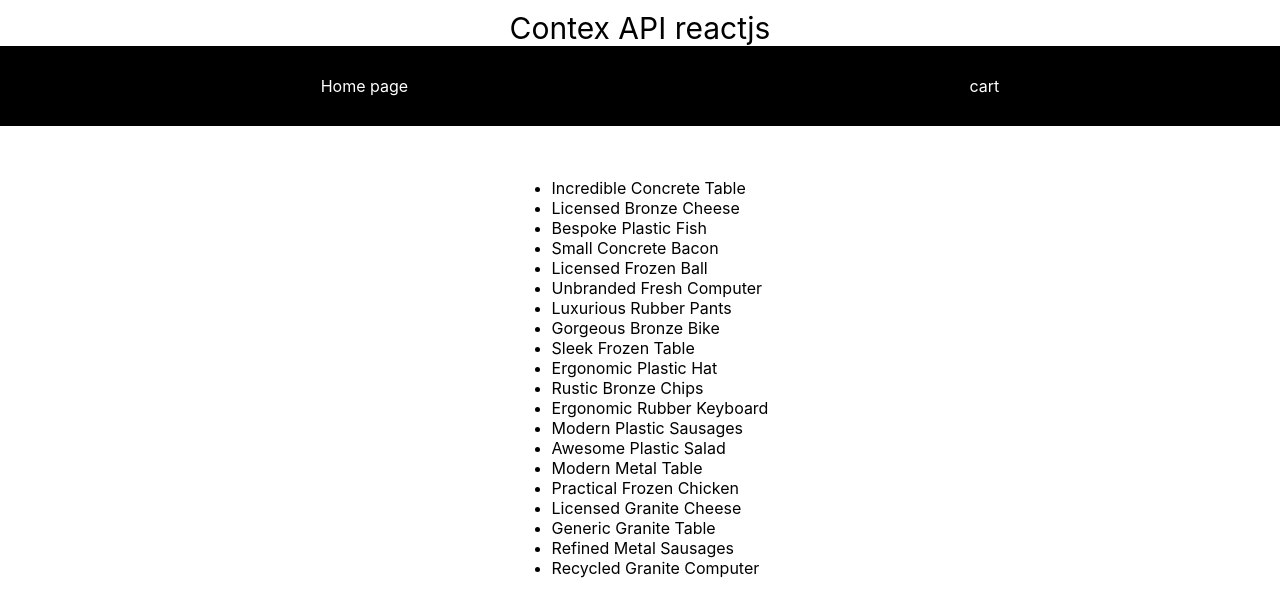
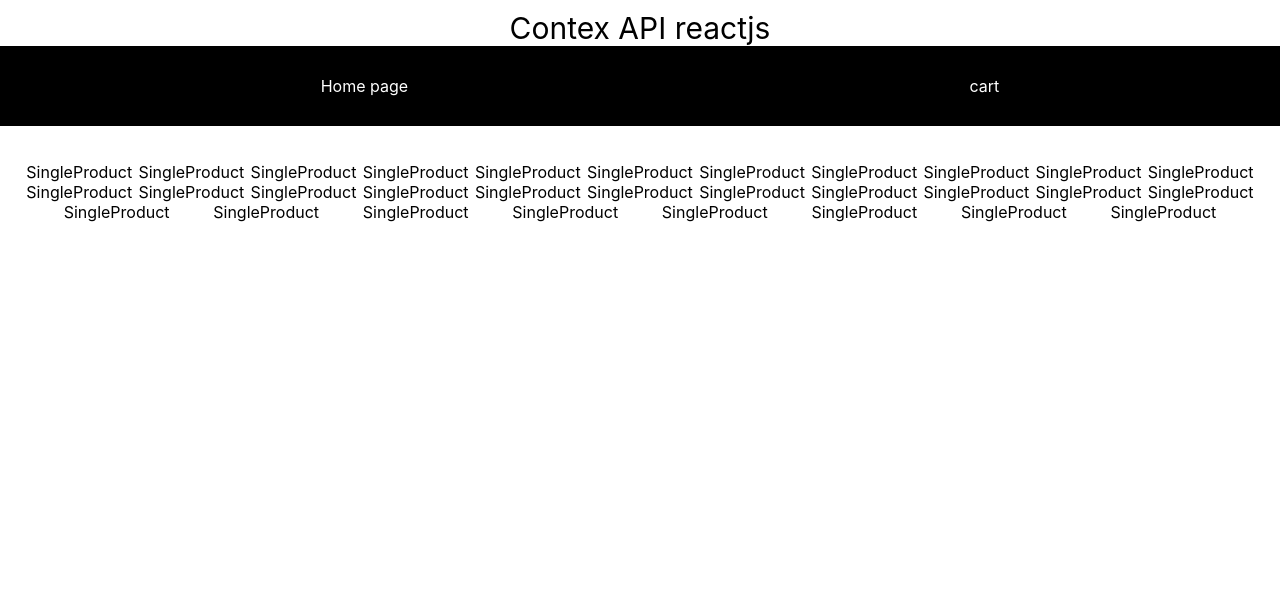
Before and after one commit to santhoshMahesh/Context, a React (Create React App) app: page / in a window 1280 px wide. Shown: the top 616 px of the page. Built offline with nearby package versions, Linux system fonts and the light colour scheme.

Commit message:
product ui

```diff
--- a/package.json
+++ b/package.json
@@ -6,6 +6,7 @@
     "@testing-library/jest-dom": "^5.16.5",
     "@testing-library/react": "^13.4.0",
     "@testing-library/user-event": "^13.5.0",
+    "package.json": "^2.0.1",
     "react": "^18.2.0",
     "react-dom": "^18.2.0",
     "react-router-dom": "^6.11.2",
--- a/src/components/Home.js
+++ b/src/components/Home.js
@@ -1,11 +1,14 @@
 import React, { useState } from 'react'
 import {faker} from '@faker-js/faker'
+import SingleProduct from './SingleProduct'
+
+
 const Home = () => {
-  const productArray=[...Array(20)].map(()=>({
+  const productArray=[...Array(30)].map(()=>({
     id:faker.string.uuid(),
     pname:faker.commerce.productName(),
     price:faker.commerce.price(),
-    image:faker.image.urlLoremFlickr({ category: 'fashion' })
+    image:faker.image.urlLoremFlickr({ category: 'cats' })
 
   }))
 
@@ -13,14 +16,13 @@ const Home = () => {
   console.log(productArray);
   return (
       <div className='productContainer'>
-         <ul>
 
          {
             products.map((prod)=>(
-                <li>{prod.pname}</li>
-                ))
+                <SingleProduct prop={prod}/>
+            ))
             }
-        </ul>
+
       </div>
   )
 }
--- /dev/null
+++ b/src/components/SingleProduct.js
@@ -0,0 +1,12 @@
+import React from 'react'
+
+const SingleProduct = (props) => {
+  return (
+    <div>SingleProduct
+
+    </div>
+  )
+}
+
+
+export default SingleProduct;
```
Also changed, not shown: 1 other file (tests, documents, lock files or other folders).
